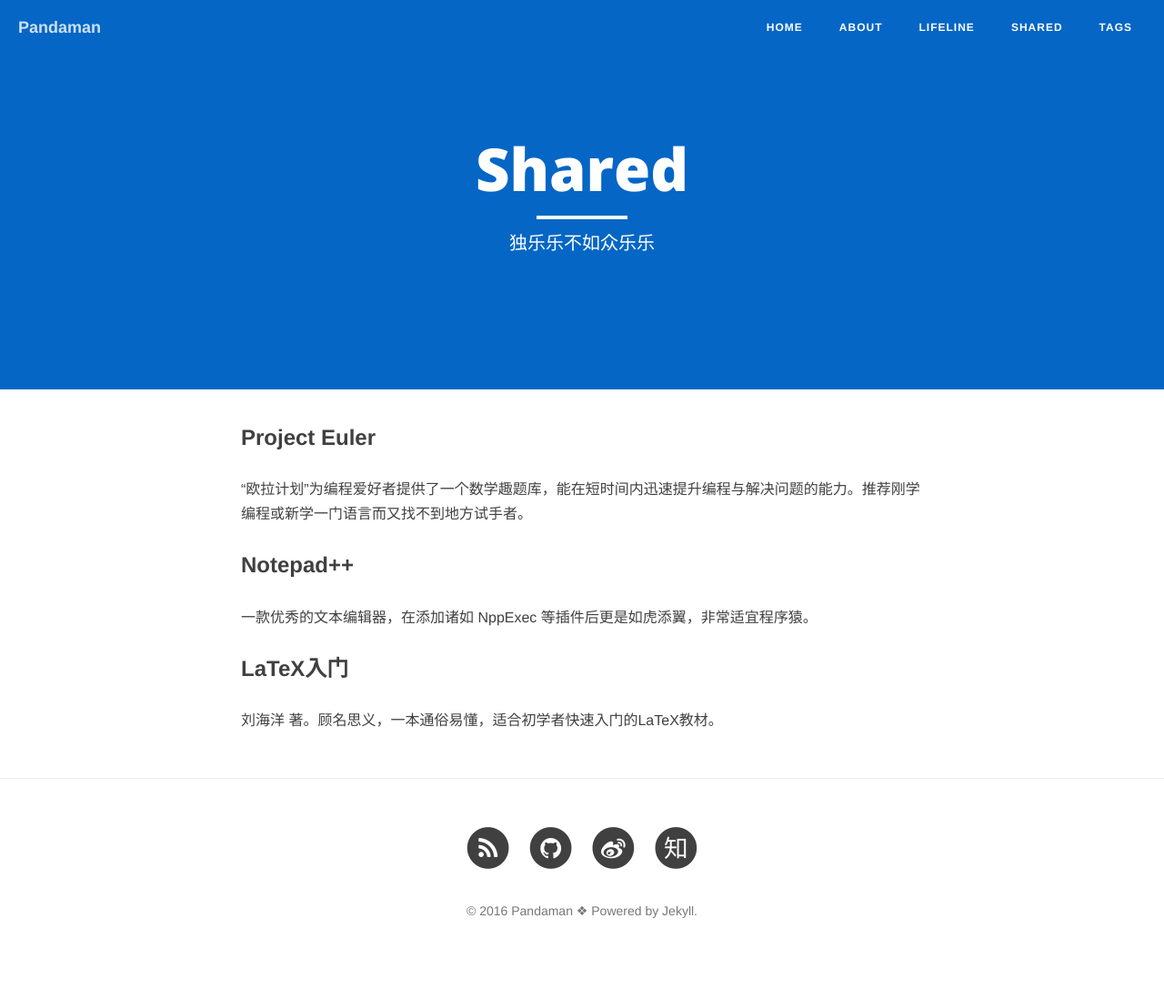
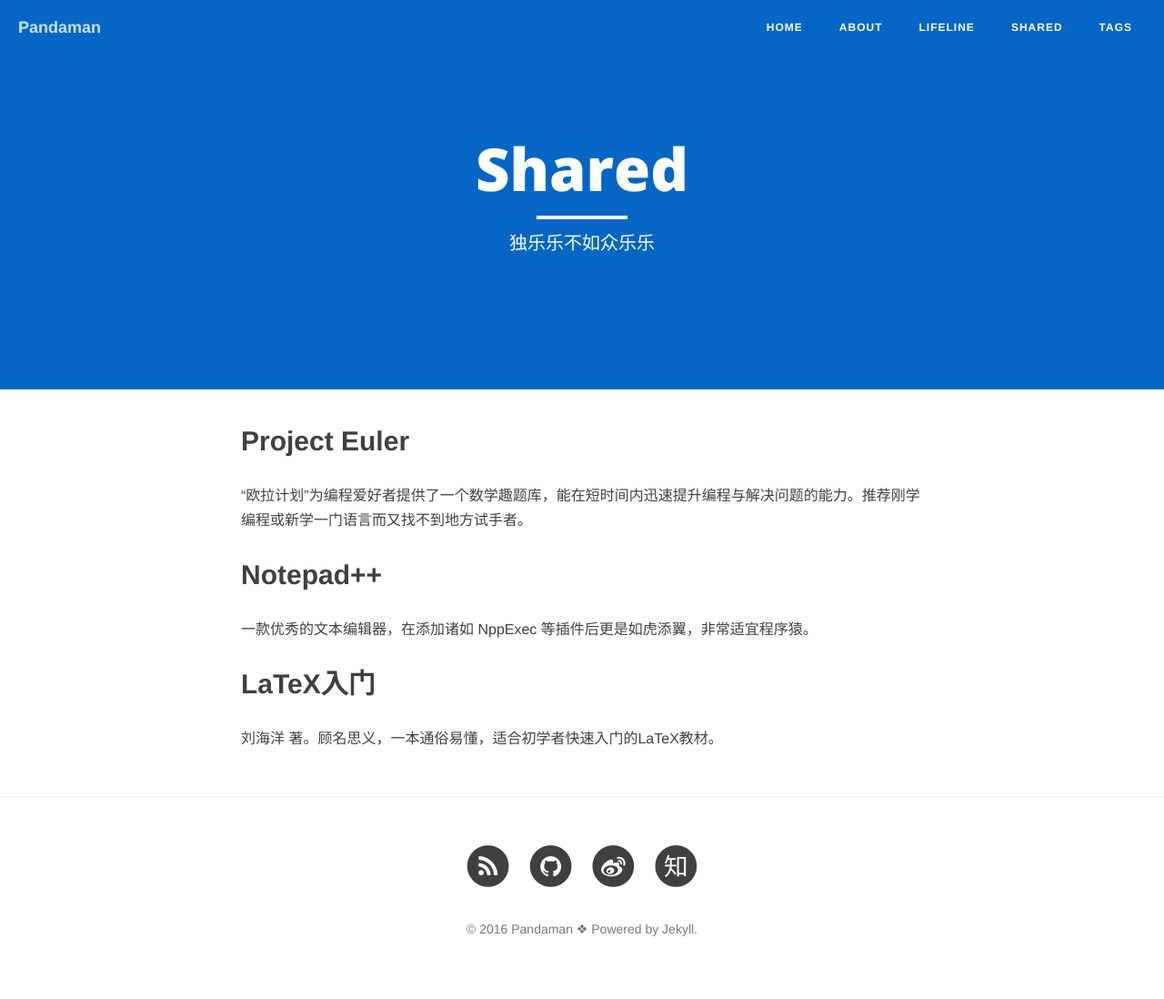
Before and after one commit to ceares/ceares.github.io, a Jekyll site: the page built from shared.md, in a window 1280 px wide. Shown: the whole page at 91% size. Built offline with Jekyll 4.4.1, drawn with Linux system fonts in a browser that asks for light colours; nearby versions of some CDN libraries.

Commit message:
from sp3

```diff
--- a/shared.md
+++ b/shared.md
@@ -5,14 +5,14 @@
 header-img: "img/zhihu.jpg"
 ---
 
-### [Project Euler](https://projecteuler.net/archives)
+## [Project Euler](https://projecteuler.net/archives)
 
 “欧拉计划”为编程爱好者提供了一个数学趣题库，能在短时间内迅速提升编程与解决问题的能力。推荐刚学编程或新学一门语言而又找不到地方试手者。
 
-### [Notepad++](https://notepad-plus-plus.org/)
+## [Notepad++](https://notepad-plus-plus.org/)
 
 一款优秀的文本编辑器，在添加诸如 NppExec 等插件后更是如虎添翼，非常适宜程序猿。
 
-### [LaTeX入门](https://book.douban.com/subject/24703731/)
+## [LaTeX入门](https://book.douban.com/subject/24703731/)
 
 刘海洋 著。顾名思义，一本通俗易懂，适合初学者快速入门的LaTeX教材。
```
